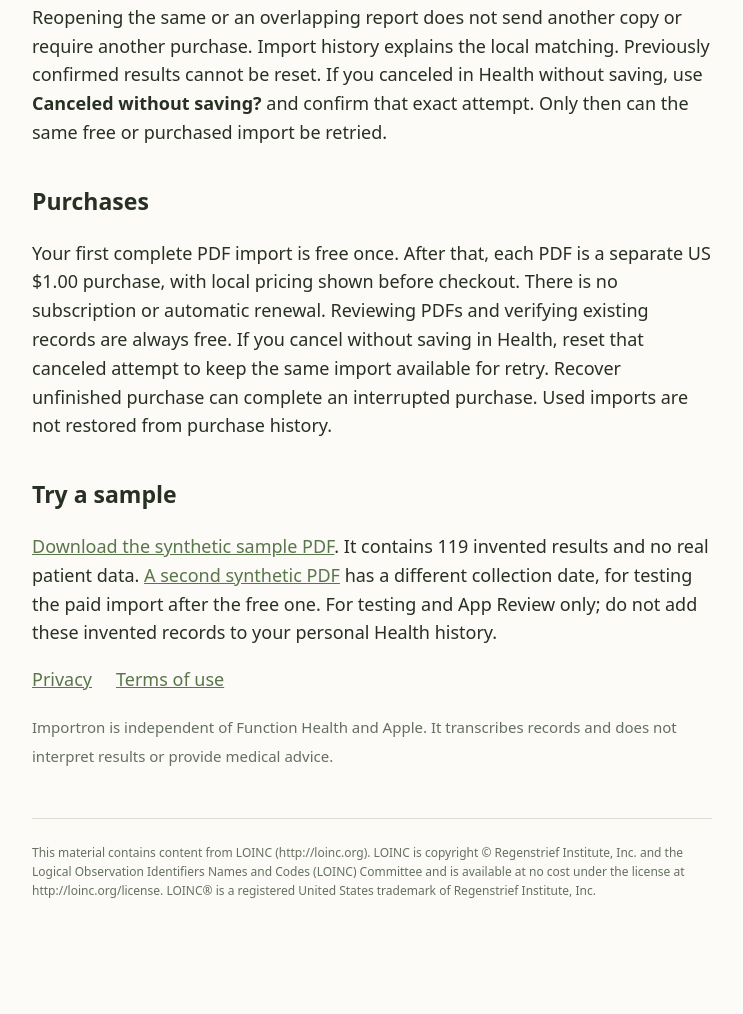
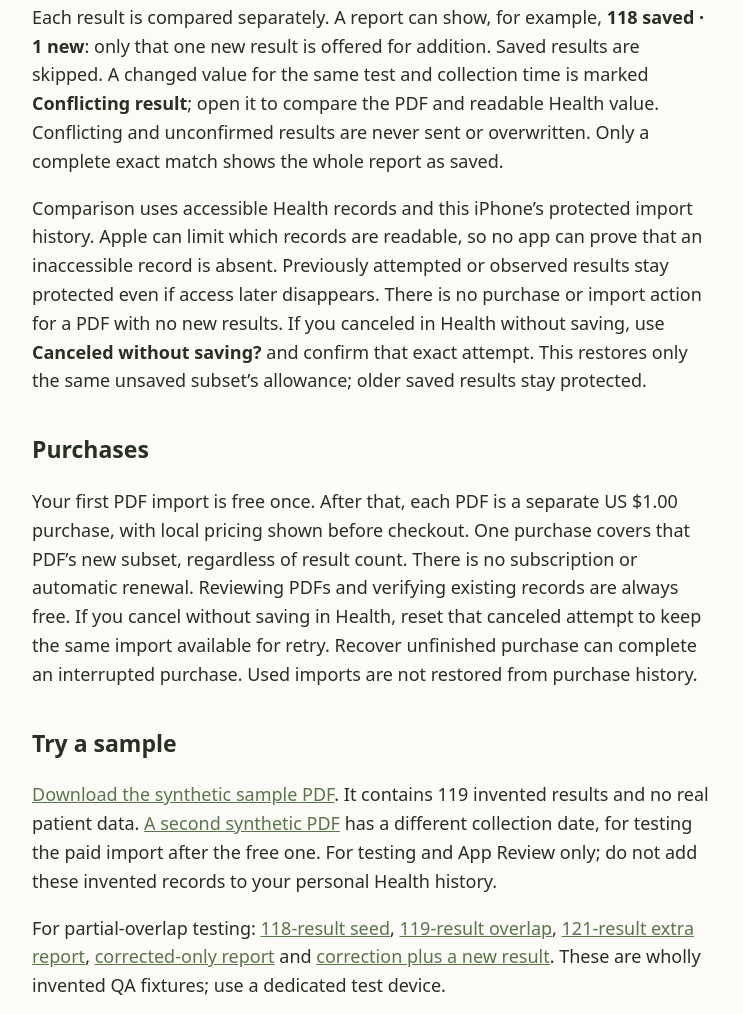
Before and after one commit to astrojams1/importron-support, a plain HTML site: page index.html in a window 1280 px wide. Shown: the part 1358-2372 px from the top of the page, without its empty margins (268-1011 px from the left). Before the commit the page ends 2322 px from the top, so only its background shows below. Drawn offline with Linux system fonts and the light colour scheme.

Commit message:
docs: explain selective imports and provide overlap examples

```diff
--- a/index.html
+++ b/index.html
@@ -7,9 +7,11 @@
 <h2>Where are my results?</h2><p>Choose a PDF and review the patient and results. The Apple Health section in that same report shows its status. Add to Apple Health opens Apple's confirmation sheet; finish adding there, then return to Importron.</p>
 <p>Importron automatically checks records you have already allowed when you open a report or return from Health. A full match shows <strong>In Apple Health</strong> and <strong>All N results match this PDF</strong>. There is no second success screen. The navigation-bar close button only closes the report.</p>
 <p>If the status is <strong>Import not confirmed</strong>, choose <strong>Check Apple Health</strong>. The explanation beside the action describes optional Lab Results read access. Apple may call this sharing records with Importron and may need consent for newly added records. No permission screen opens from an automatic check. An unavailable or partial read is never treated as success or proof that records are absent.</p>
-<p>Reopening the same or an overlapping report does not send another copy or require another purchase. Import history explains the local matching. Previously confirmed results cannot be reset. If you canceled in Health without saving, use <strong>Canceled without saving?</strong> and confirm that exact attempt. Only then can the same free or purchased import be retried.</p>
-<h2>Purchases</h2><p>Your first complete PDF import is free once. After that, each PDF is a separate US $1.00 purchase, with local pricing shown before checkout. There is no subscription or automatic renewal. Reviewing PDFs and verifying existing records are always free. If you cancel without saving in Health, reset that canceled attempt to keep the same import available for retry. Recover unfinished purchase can complete an interrupted purchase. Used imports are not restored from purchase history.</p>
+<p>Each result is compared separately. A report can show, for example, <strong>118 saved · 1 new</strong>: only that one new result is offered for addition. Saved results are skipped. A changed value for the same test and collection time is marked <strong>Conflicting result</strong>; open it to compare the PDF and readable Health value. Conflicting and unconfirmed results are never sent or overwritten. Only a complete exact match shows the whole report as saved.</p>
+<p>Comparison uses accessible Health records and this iPhone’s protected import history. Apple can limit which records are readable, so no app can prove that an inaccessible record is absent. Previously attempted or observed results stay protected even if access later disappears. There is no purchase or import action for a PDF with no new results. If you canceled in Health without saving, use <strong>Canceled without saving?</strong> and confirm that exact attempt. This restores only the same unsaved subset’s allowance; older saved results stay protected.</p>
+<h2>Purchases</h2><p>Your first PDF import is free once. After that, each PDF is a separate US $1.00 purchase, with local pricing shown before checkout. One purchase covers that PDF’s new subset, regardless of result count. There is no subscription or automatic renewal. Reviewing PDFs and verifying existing records are always free. If you cancel without saving in Health, reset that canceled attempt to keep the same import available for retry. Recover unfinished purchase can complete an interrupted purchase. Used imports are not restored from purchase history.</p>
 <h2>Try a sample</h2><p><a href="synthetic-sample.pdf" download>Download the synthetic sample PDF</a>. It contains 119 invented results and no real patient data. <a href="synthetic-next.pdf" download>A second synthetic PDF</a> has a different collection date, for testing the paid import after the free one. For testing and App Review only; do not add these invented records to your personal Health history.</p>
+<p>For partial-overlap testing: <a href="incremental-seed.pdf">118-result seed</a>, <a href="incremental-full.pdf">119-result overlap</a>, <a href="incremental-extra.pdf">121-result extra report</a>, <a href="incremental-conflict-only.pdf">corrected-only report</a> and <a href="incremental-corrected.pdf">correction plus a new result</a>. These are wholly invented QA fixtures; use a dedicated test device.</p>
 <nav><a href="privacy.html">Privacy</a><a href="https://www.apple.com/legal/internet-services/itunes/dev/stdeula/">Terms of use</a></nav>
 <p><small>Importron is independent of Function Health and Apple. It transcribes records and does not interpret results or provide medical advice.</small></p><footer>This material contains content from LOINC (http://loinc.org). LOINC is copyright © Regenstrief Institute, Inc. and the Logical Observation Identifiers Names and Codes (LOINC) Committee and is available at no cost under the license at http://loinc.org/license. LOINC® is a registered United States trademark of Regenstrief Institute, Inc.
 </footer></main></html>
```
Also changed, not shown: privacy.html (+2 -2 lines), 5 other files.
